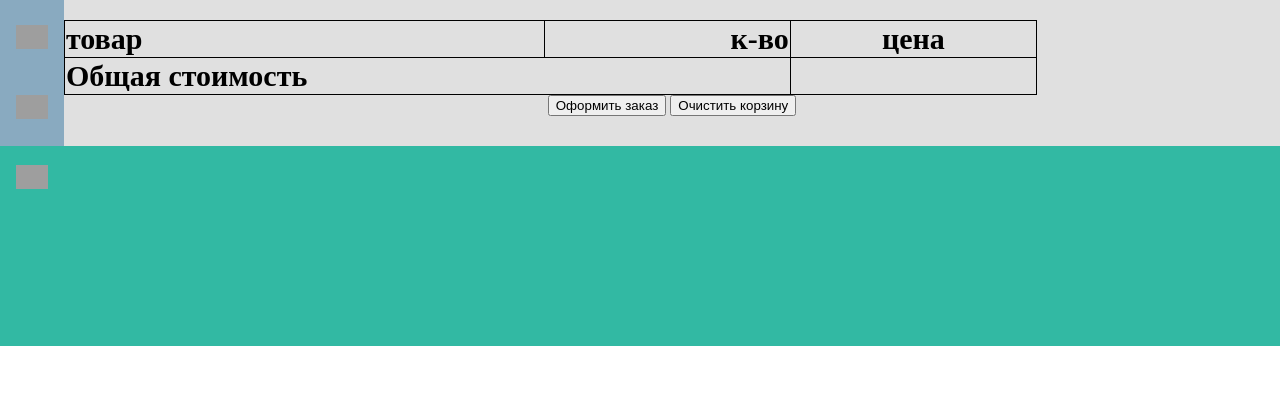
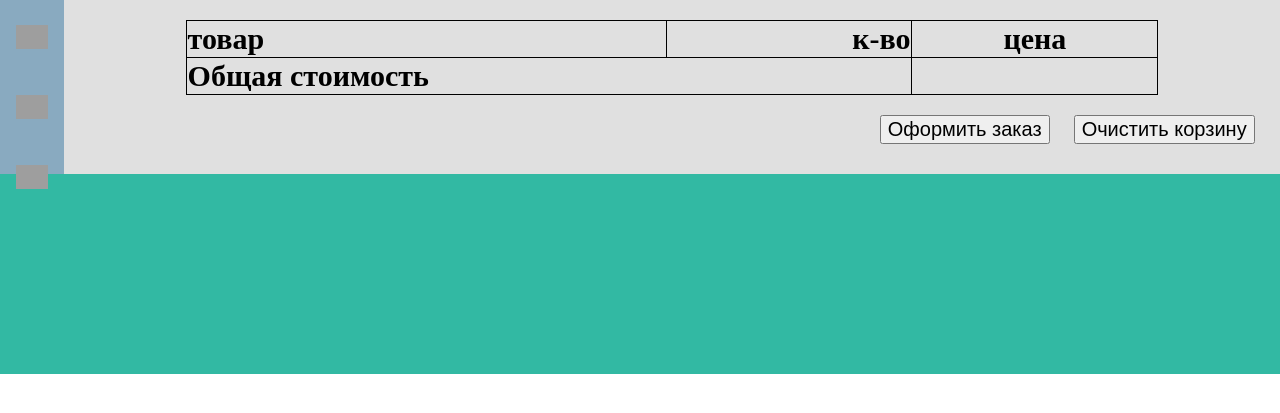
Before and after one commit to Shcherbyna-Nazar/treasure, a Django app: template FNM/products/templates/products/cart.html in a window 1280 px wide. Shown: the part 100-513 px from the top of the page. Run offline with Django 4.2, Linux system fonts and the light colour scheme; the template is opened without the code that fills it, so the values that code supplies are empty; grey boxes are pictures that could not be loaded.

Commit message:
Add files via upload

```diff
--- a/FNM/static/css/style.css
+++ b/FNM/static/css/style.css
@@ -169,7 +169,7 @@ a {
 .button-buy {
   background-color: green;
   width: 150px;
-  font-size: 25pt;
+  font-size: 25px;
   float: right;
   margin: 30px;
 }
@@ -224,6 +224,7 @@ a {
 }
 
 .field table {
+  margin: auto;
   margin-top: 20px;
   font-size: 30px;
   border: 1px black solid;
@@ -261,3 +262,23 @@ a {
   font-style: italic;
   font-size: 20px;
 }
+
+.table_zone {
+  width: 100%;
+}
+
+.navigation_cart {
+  margin-left: 65%;
+  margin-top: 20px;
+}
+.navigation_cart button {
+  font-size: 20px;
+  cursor: pointer;
+}
+.navigation_cart button:last-child {
+  margin-left: 20px;
+}
+
+.del {
+  float: right;
+}
```
